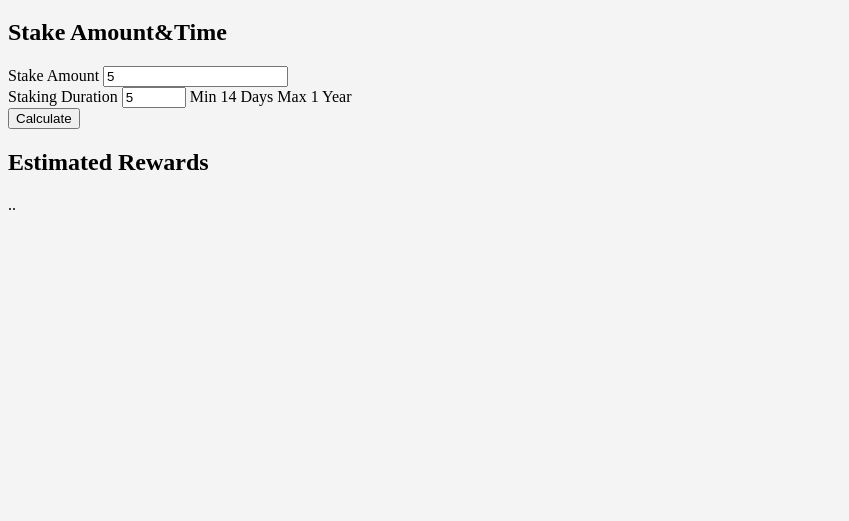
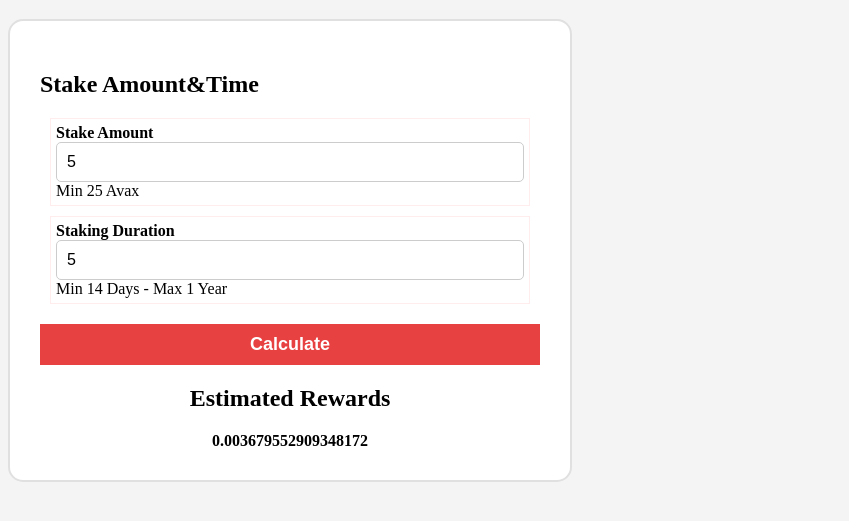
Before and after one commit to arif-sahin/Avax-Apr-Calculations, a plain HTML site: page index.html in a window 1280 px wide. Both pictures are taken after typing "5", "5" into the empty fields and a click on the button "Calculate". Shown: the part 61-582 px from the top of the page, without its empty margins (0-849 px from the left). Drawn offline with Linux system fonts and the light colour scheme.

Commit message:
Initial Prototype without API

```diff
--- a/index.html
+++ b/index.html
@@ -19,21 +19,22 @@
             <h2>Stake Amount&Time</h2>
             <div class="form">
                 <label>Stake Amount</label>
-                <input type="number">
+                <input type="number" id="myStake" min="25">
+                <span>Min 25 Avax</span>
             </div>
             <div class="form">
                 <label>Staking Duration</label>
-                <input type="number" min="14" max="365">
-                <span>Min 14 Days</span>
-                <span>Max 1 Year</span>
+                <input type="number" id="myDays" min="14" max="365">
+                <span>Min 14 Days - Max 1 Year</span>
+
             </div>
-            <button type="button">Calculate</button>
+            <button class="btn-calc" type="button" onclick="calculate()">Calculate</button>
         </div>
 
         <!--Result-->
         <div class="result-card">
             <h2>Estimated Rewards</h2>
-            <label id="dailyReward">..</label>
+            <label id="estimatedReward">0.00</label>
         </div>
 
 
--- a/script.js
+++ b/script.js
@@ -1,85 +1,49 @@
-console.log('console');
+// Reward = (MaxSup - Supply) x (Stake/supply) x
+// (StakingPeriod/mintingPeriod) x Effective Consumption Rate
+
 
 const Params = {
     MAXIMUM_SUPPLY: 720000000,
-    MINTING_PERIOD: 365 * 24 * 60 * 60, // 1 year in seconds
+    MinConsumptionRate: 0.10,
+    MaxConsumptionRate: 0.12,
+    VALIDATOR_FEE: 0.02,
 };
 
+function getStakeAmount() {
+    const stake = parseFloat(document.getElementById("myStake").value);
+    return stake;
+}
 
+function getDuration() {
+    const duration = parseFloat(document.getElementById("myDays").value);
+    return duration;
+}
 
+function getCurrentSupply() { // Will be done with API
+    return 465513067106358900/1000000000;
+}
 
+function calculate() {
+    //Remaining supply
+    const remainingSupply = Params.MAXIMUM_SUPPLY - getCurrentSupply();
 
+    // Share Calculation
+    const myShare = getStakeAmount() / getCurrentSupply();
 
+    // Time
+    const timeFactor = getDuration()/365;
 
+    //Rate Calculation, Longer duration = Higher rate
+    const percentofMaxTime = getDuration() / 365;
+    const myRate = Params.MinConsumptionRate + ((Params.MaxConsumptionRate - Params.MinConsumptionRate) * percentofMaxTime);
 
-// const API_URL = "https://api.snowpeer.io/v1/monetary/current-total-supply?network=mainnet";
-// async function fetchFromSnowpeer() {
+    // Gross Reward
+    const grossReward = remainingSupply * myShare * timeFactor * myRate;
 
-//             // The exact message we send to the P-Chain
-//             var payload = {
-//                 jsonrpc: "2.0",
-//                 id: 1,
-//                 method: "platform.getCurrentSupply",
-//                 params: {}
-//             };
+    // Validator Fee Calculation and Net reward
+    const feeAmount = grossReward * Params.VALIDATOR_FEE;
 
-//             try {
-//                 // 1. Send the message
-//                 let response = await fetch(API_URL, {
-//                     method: "POST",
-//                     headers: { "Content-Type": "application/json" },
-//                     body: JSON.stringify(payload)
-//                 });
+    const netReward = grossReward - feeAmount;
 
-//                 // 2. Get the answer
-//                 let data = await response.json();
-//                 console.log("API Answer:", data); // Check your console (F12) to see this!
-
-//                 if(data.result && data.result.supply) {
-//                     // 3. Convert nAVAX to AVAX (divide by 1 billion)
-//                     let supplyInAvax = data.result.supply / 1000000000;
-
-//                     // 4. Update the box
-//                     console.log(supplyInAvax);
-//                 } else {
-//                     console.log('nothing');
-//                 }
-
-//             } catch (err) {
-//                 console.error(err);
-
-//             }
-//         }
-
-
-
-// function getCurrentSupply() {
-//     const url = 'https://api.snowpeer.io/v1/monetary/current-total-supply?network=mainnet';
-
-//     const data = {
-//         currentSupply: "currentSupply",
-//     };
-
-//     const requestOptions = {
-//         method: 'POST',
-//         headers: {
-//         'Content-Type': 'application/json',
-//     },
-//     body: JSON.stringify(data),
-//     };
-
-//     fetch(url, requestOptions)
-//     .then(response => {
-//         if (!response.ok) {
-//         throw new Error('Network response was not ok');
-//         }
-//         return response.json();
-//     })
-//     .then(data => {
-//         outputElement.textContent = JSON.stringify(data, null, 2);
-//     })
-//     .catch(error => {
-//         console.error('Error:', error);
-//     });
-
-// }
+    document.getElementById("estimatedReward").textContent = netReward;
+}
--- a/sytle.css
+++ b/sytle.css
@@ -6,3 +6,49 @@ body {
 h1 {
     text-align: center;
 }
+
+
+.container {
+    background-color: white;
+    width: 500px;
+    padding: 30px;
+    border: 2px solid #e0e0e0;
+    border-radius: 15px;
+
+}
+.form {
+    margin: 10px;
+    padding: 5px;
+    border: 1px solid #ffecec;
+
+}
+
+input {
+    width: 100%;
+    padding: 10px;
+    font-size: 16px;
+    border: 1px solid #ccc;
+    border-radius: 5px;
+    box-sizing: border-box;
+}
+
+label {
+    font-weight: bold;
+    display: block;
+}
+
+.btn-calc {
+    color: white;
+    background-color: #e84142;
+    border: none;
+    width: 100%;
+    padding: 10px;
+    margin-top: 10px;
+    font-size: 18px;
+    font-weight: bold;
+}
+
+.result-card {
+    margin-top: 20px;
+    text-align: center;
+}
```
